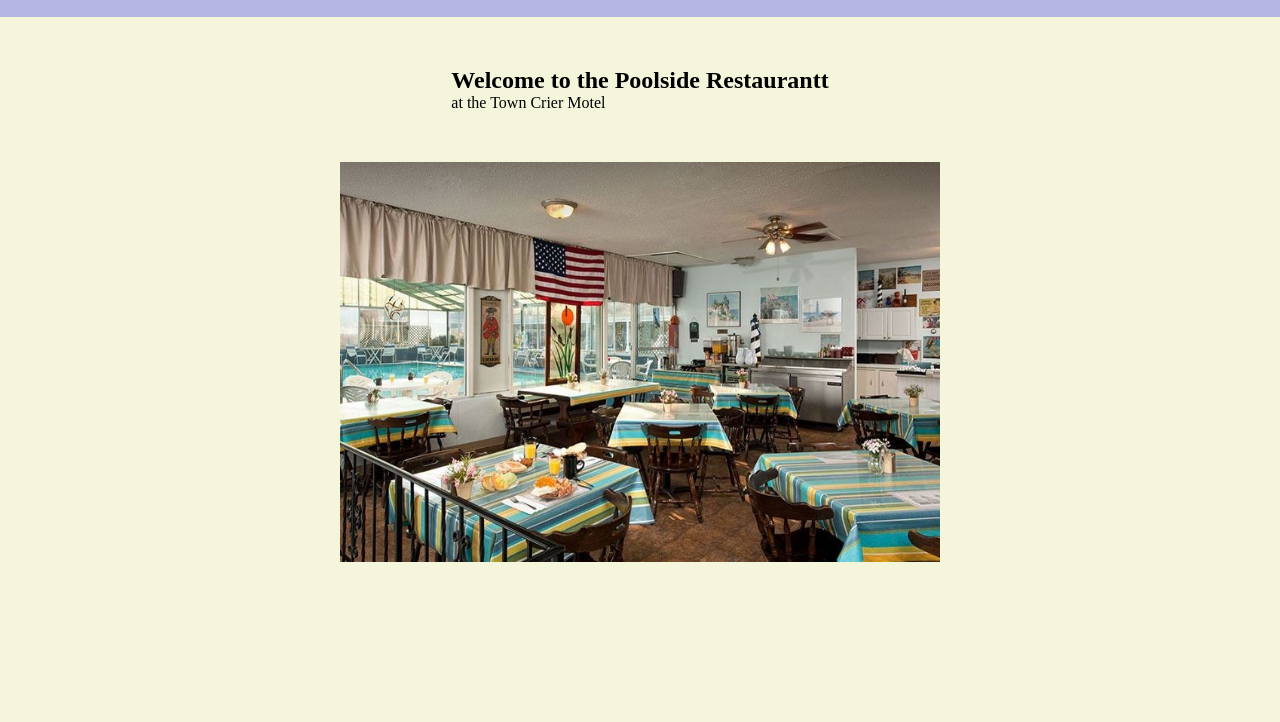
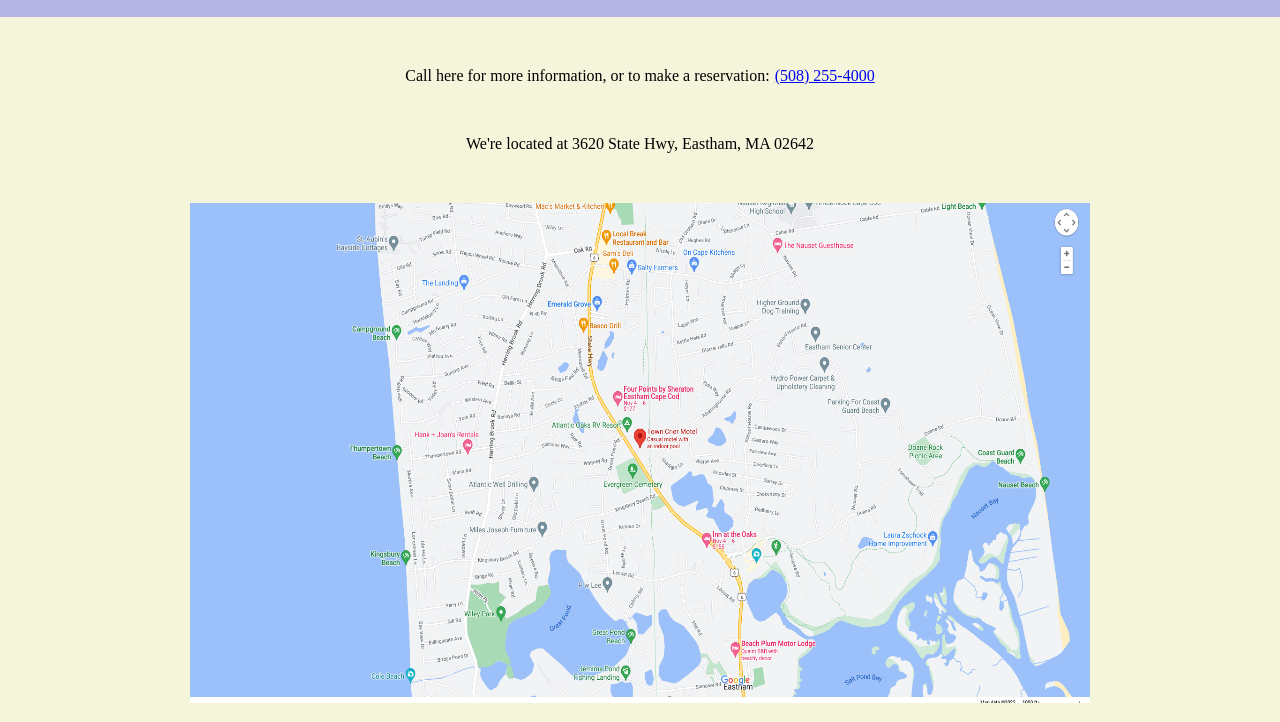
Before and after one commit to annima24/poolside-restaurant, a website built with webpack: page dist/index.html in a window 1280 px wide. Both pictures are taken after a click on the link "contact". Shown: the part 78-800 px from the top of the page. Built offline with nearby package versions, Linux system fonts and the light colour scheme.

Commit message:
finished for now

```diff
--- a/src/assets/style.css
+++ b/src/assets/style.css
@@ -28,7 +28,7 @@ body {
   padding-right: 10px;
 }
 
-.navLink  {
+.navLink {
   cursor: pointer;
   text-decoration: underline;
 }
@@ -50,14 +50,14 @@ body {
 
 /* home page */
 .welcomeTextBox {
-    display: flex;
-    flex-direction: column;
-    padding-top: 50px;
+  display: flex;
+  flex-direction: column;
+  padding-top: 50px;
 }
 
 /* menu page */
 
-.menu{
+.menu {
   padding: 50px;
   align-items: flex-start;
 }
@@ -74,7 +74,7 @@ body {
   gap: 15px;
 }
 
-.menuItemBox  {
+.menuItemBox {
   width: 300px;
 }
 
@@ -83,19 +83,23 @@ body {
   min-width: 300px;
 }
 
-.menuItemBox  {
+.menuItemBox {
   width: 300px;
   padding: 15px;
   border: 1px solid black;
 }
 
+/* contact page */
+.contact {
+  padding-top: 50px;
+  display: flex;
+  flex-direction: column;
+}
 
-
-
-
-
-
-/* contact page */
+.phoneInfo {
+  display: flex;
+  gap: 5px;
+}
 
 /* Animations */
 
--- a/src/components/headerBuilder.js
+++ b/src/components/headerBuilder.js
@@ -1,3 +1,4 @@
+import buildContact from '../contact';
 import buildHome from '../home';
 import {buildMenu} from '../menu';
 
@@ -22,7 +23,7 @@ function createNavBar() {
   nav.classList.add('nav');
   nav.appendChild(createNavLink('home', buildHome));
   nav.appendChild(createNavLink('menu', buildMenu));
-  nav.appendChild(createNavLink('contact'));
+  nav.appendChild(createNavLink('contact', buildContact));
   return nav;
 }
 
--- a/src/contact.js
+++ b/src/contact.js
@@ -0,0 +1,49 @@
+import buildHeader from './components/headerBuilder';
+import buildMain from './components/mainBuilder';
+import mapPhoto from './assets/mapPhoto.png';
+
+function contactContent() {
+  const mainContent = document.querySelector('.mainContent');
+  mainContent.classList.add('contact');
+  const phone = createPhoneInfo();
+  const location = createLocationInfo();
+  const map = createMapImage();
+  mainContent.appendChild(phone);
+  mainContent.appendChild(location);
+  mainContent.appendChild(map);
+}
+
+function createPhoneInfo() {
+  const phone = document.createElement('div');
+  phone.classList.add('phoneInfo');
+  const phoneInfoText = document.createElement('p');
+  phoneInfoText.textContent = `Call here for more information, or to make a reservation:`;
+  const phoneElement = document.createElement('a');
+  const phoneElementTextNode = document.createTextNode('(508) 255-4000');
+  phoneElement.href = 'tel:+15082554000';
+  phoneElement.appendChild(phoneElementTextNode);
+  phone.appendChild(phoneInfoText);
+  phone.appendChild(phoneElement);
+  return phone;
+}
+
+function createLocationInfo() {
+  const location = document.createElement('p');
+  location.textContent = `We're located at 3620 State Hwy, Eastham, MA 02642`;
+  return location;
+}
+
+function createMapImage() {
+  const mapImage = new Image(900, 500);
+  mapImage.src = mapPhoto;
+  mapImage.alt = 'Image of location on map';
+  return mapImage;
+}
+
+function buildContact() {
+  buildHeader();
+  buildMain();
+  contactContent();
+}
+
+export default buildContact;
--- a/src/index.js
+++ b/src/index.js
@@ -1,5 +1,4 @@
 import buildHome from './home';
-import {buildMenu} from './menu';
 import './assets/style.css';
 
 buildHome();
```
Also changed, not shown: dist/bundle.js, dist/e6c30d288b11da106b80.png (added), src/assets/mapPhoto.png (added).
